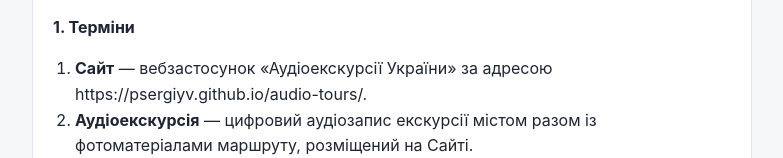
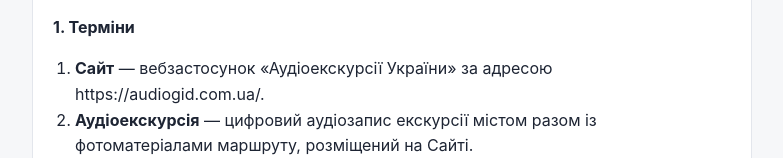
Before and after one commit to PSergiyV/audio-tours, a plain HTML site: page oferta.html in a window 1280 px wide. Shown: the part 1175-1333 px from the top of the page, without its empty margins (248-1031 px from the left). Drawn offline with Linux system fonts and the light colour scheme.

Commit message:
Add files via upload

```diff
--- a/oferta.html
+++ b/oferta.html
@@ -82,7 +82,7 @@
 
   <h3>1. Терміни</h3>
   <ol>
-    <li><b>Сайт</b> — вебзастосунок «Аудіоекскурсії України» за адресою https://psergiyv.github.io/audio-tours/.</li>
+    <li><b>Сайт</b> — вебзастосунок «Аудіоекскурсії України» за адресою https://audiogid.com.ua/.</li>
     <li><b>Аудіоекскурсія</b> — цифровий аудіозапис екскурсії містом разом із фотоматеріалами маршруту, розміщений на Сайті.</li>
     <li><b>Доступ</b> — можливість прослуховувати повну Аудіоекскурсію та переглядати всі її фотографії на Сайті.</li>
     <li><b>Код доступу</b> — унікальний код, який Покупець отримує після оплати і за допомогою якого може відкрити придбану Аудіоекскурсію на іншому пристрої.</li>
```
